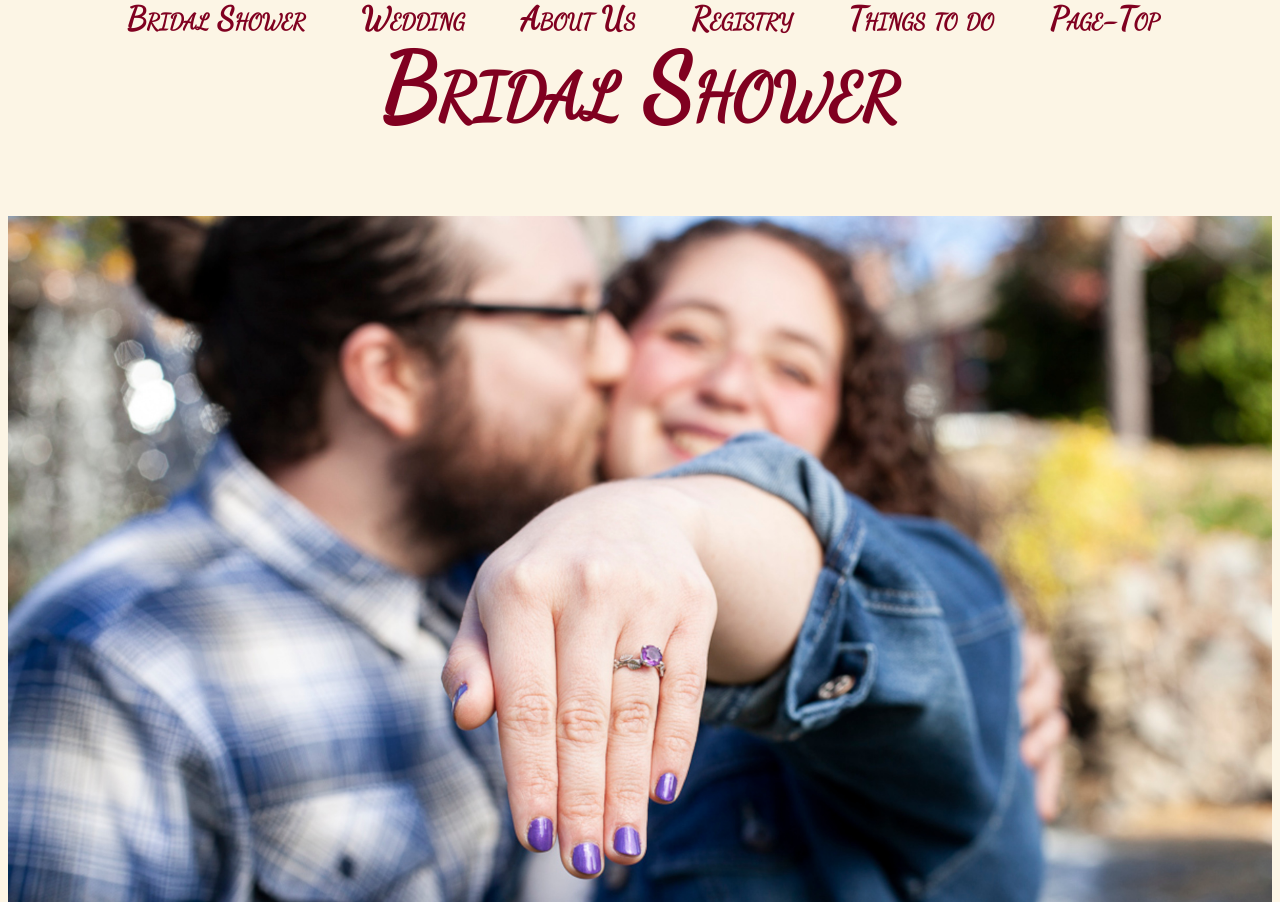
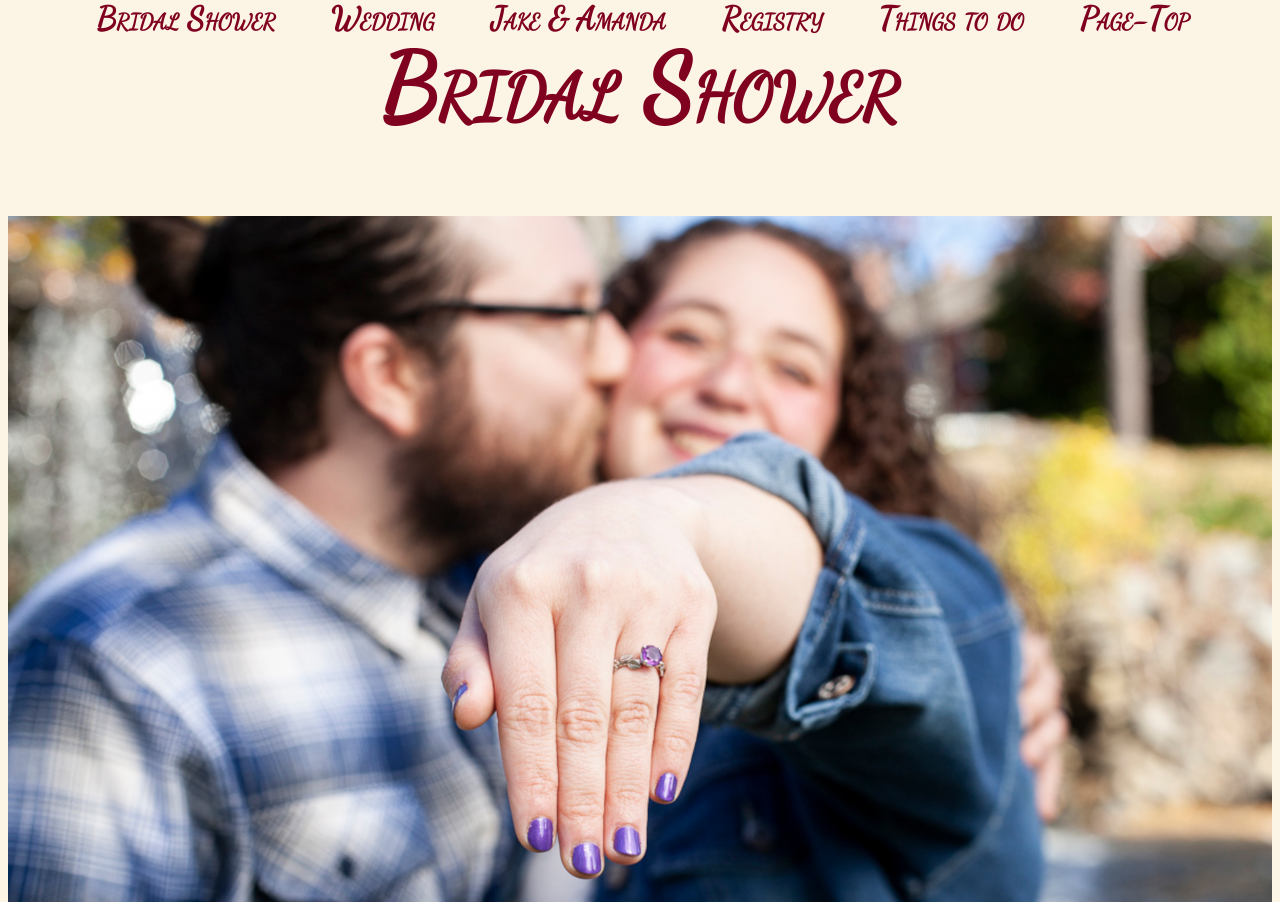
Before and after one commit to jakeamanda/wedding, a plain HTML site: page index.html in a window 1280 px wide. Shown: the top 902 px of the page. Drawn offline with Linux system fonts and the light colour scheme; a script that the page names is missing.

Commit message:
Update weddingmenu.html

```diff
--- a/weddingmenu.html
+++ b/weddingmenu.html
@@ -9,7 +9,7 @@
 &#160;
 &#160;
 &#160;
-<a href="/aboutus.html">About Us</a>
+<a href="/aboutus.html">Jake & Amanda</a>
 &#160;
 &#160;
 &#160;
```
